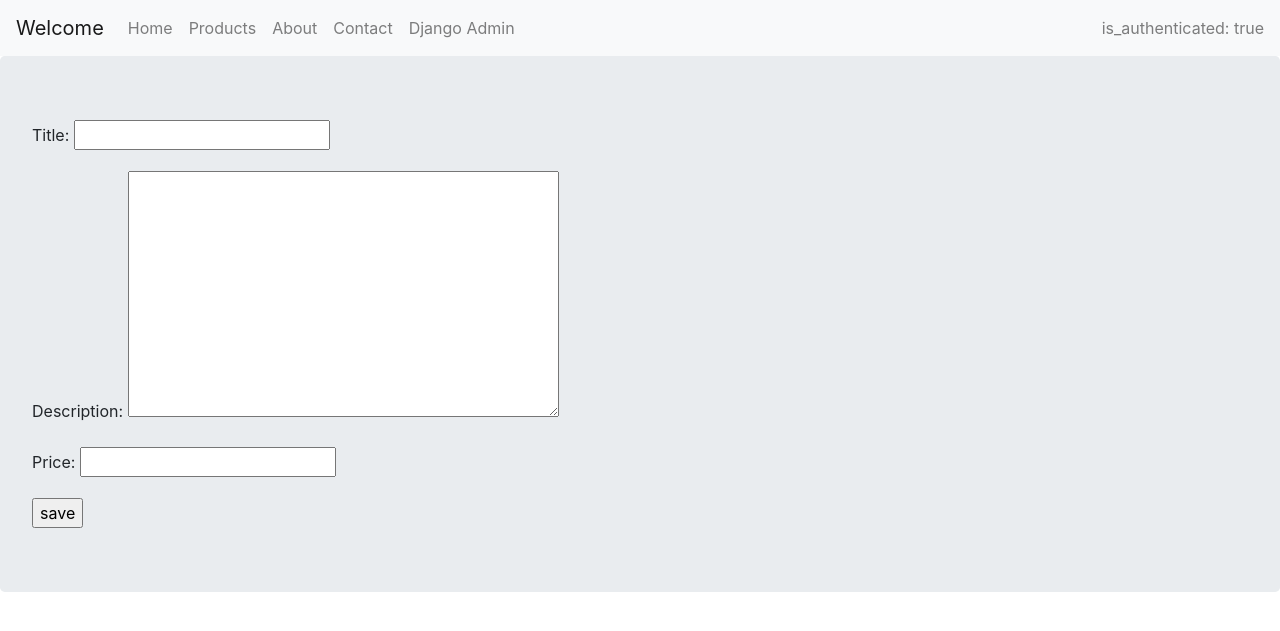
After one commit to Lawson2017/acute-burmese, a Django app: page /create/ in a window 1280 px wide. The commit adds this page. Shown: the top 631 px of the page. Run offline with Django 3.2, Linux system fonts and the light colour scheme; some libraries are stand-ins or nearby versions.

Commit message:
django model forms'

```diff
--- /dev/null
+++ b/src/products/forms.py
@@ -0,0 +1,12 @@
+from django import forms
+
+from .models import Product
+
+class ProductForm(forms.ModelForm):
+    class Meta:
+        model = Product
+        fields = [
+            'title',
+            'description',
+            'price'
+        ]
--- a/src/products/models.py
+++ b/src/products/models.py
@@ -3,7 +3,7 @@ from django.db import models
 # Create your models here.
 # how to map to the data base
 # any time you make changes to models.py and settings.py, you must run makemigrations and migrate to map it to the database.
-class Product (models.Model):
+class Product(models.Model):
 	title 		 = models.CharField(max_length=120) # max_length = required
 	description  = models.TextField(blank=True, null=True)
 	price		 = models.DecimalField(decimal_places=2, max_digits=10000)
--- /dev/null
+++ b/src/products/templates/products/product_create.html
@@ -0,0 +1,10 @@
+{% extends 'base.html' %}
+
+{% block content %}
+<div style='display: none'class='jumbotron'>
+<form>
+    {{ form.as_p }}
+    <input type='submit' value='save' />
+</form>
+</div>
+{% endblock%}
--- a/src/products/views.py
+++ b/src/products/views.py
@@ -1,7 +1,20 @@
 from django.shortcuts import render
+
+from .forms import ProductForm
 
 from .models import Product
 # Create your views here.
+
+def product_create_view(request):
+	form = ProductForm(request.POST or None)
+	if form.is_valid():
+		form.save()
+
+	context = {
+		'form': form
+	}
+	return render(request, "products/product_create.html", context)
+
 def product_detail_view(request):
 	obj = Product.objects.get(id=1)
 	# context = {
@@ -9,6 +22,6 @@ def product_detail_view(request):
 	# 	'description': obj.description,
 	# }
 	context = {
-		'object': object
+		'object': obj
 	}
-	return render(request, "product/detail.html", context)
+	return render(request, "products/product_detail.html", context)
--- a/src/templates/about.html
+++ b/src/templates/about.html
@@ -1,7 +1,8 @@
 {% extends 'base.html' %}
 
 {% block content %}
-<div style = "display: none" class ="about">
+<div class ="about">
+<div class ="jumbotron" style ="display: none";>
 <h1>About Us</h1>
 <h3>{{ title|capfirst|title}}</h3>
 <p>This is a Template.</p>
@@ -31,6 +32,7 @@
 {% endfor %}
 </ul>
 </div>
+</div>
 {% endblock %}
 
 			<!-- NOTES -->
--- a/src/templates/base.html
+++ b/src/templates/base.html
@@ -17,7 +17,7 @@
 	{% block content %}
 	<!-- replace content outside of this body in exterior files on the same DIR-->
 	{% endblock %}
-<script src ="statc/js/main.js"></script>
+<!-- <script src ="statc/js/main.js"></script>	 -->
 <script
   src="https://code.jquery.com/jquery-3.5.1.js"
   integrity="sha256-QWo7LDvxbWT2tbbQ97B53yJnYU3WhH/C8ycbRAkjPDc="
@@ -27,7 +27,6 @@
 	$(function (){
 		$(".jumbotron").delay(200).slideToggle();
 		$(".navbar").fadeIn(700);
-		$(".about").delay(200).slideToggle();
 	});
 	</script>
 </body>
--- a/src/templates/navbar.html
+++ b/src/templates/navbar.html
@@ -5,8 +5,11 @@
   </button>
   <div class="collapse navbar-collapse" id="navbarText">
     <ul class="navbar-nav mr-auto">
-      <li class="nav-item active">
+      <li class="nav-item">
         <a class="nav-link" href="/">Home <span class="sr-only">(current)</span></a>
+      </li>
+      <li class="nav-item">
+        <a class="nav-link" href="/product">Products <span class="sr-only">(current)</span></a>
       </li>
       <li class="nav-item">
         <a class="nav-link" href="/about">About</a>
--- a/src/templates/product/detail.html
+++ b/src/templates/products/product_detail.html
@@ -1,8 +1,9 @@
 {% extends 'base.html' %}
 
 {% block content %}
+<div style = 'display: none' class = 'jumbotron'>
 <h1> {{ object.title }}</h1>
 <p>{% if object.description != None and object.description != '' %} {{ object.description }}{% else %}Description Coming Soon{% endif %}</p>
-
 {{ object.price }}
+</div>
 {% endblock%}
--- a/src/templates/static/css/main.css
+++ /dev/null
@@ -1,3 +0,0 @@
-.jumbotron {
-  background-color: rgba(200, 100, 0, 0.9);
-}
--- a/src/templates/static/js/main.js
+++ /dev/null
@@ -1,5 +0,0 @@
-<script type="text/javascript">
-$(function (){
-    $(".jumbotron").fadeIn(2000)
-});
-</script>
--- a/src/trydjango/urls.py
+++ b/src/trydjango/urls.py
@@ -3,12 +3,13 @@ from django.contrib import admin
 from django.urls import path
 
 from pages.views import home_view, contact_view, about_view
-from products.views import product_detail_view
+from products.views import product_detail_view, product_create_view
 
 urlpatterns = [
 	path('', home_view),
 	path('contact/', contact_view),
     path('admin/', admin.site.urls),
+    path('create/',product_create_view),
     path('product/',product_detail_view),
     path('about/', about_view),
 
```
Also changed, not shown: src/products/templates/products/product_detail.html (added, +9 -0 lines).
